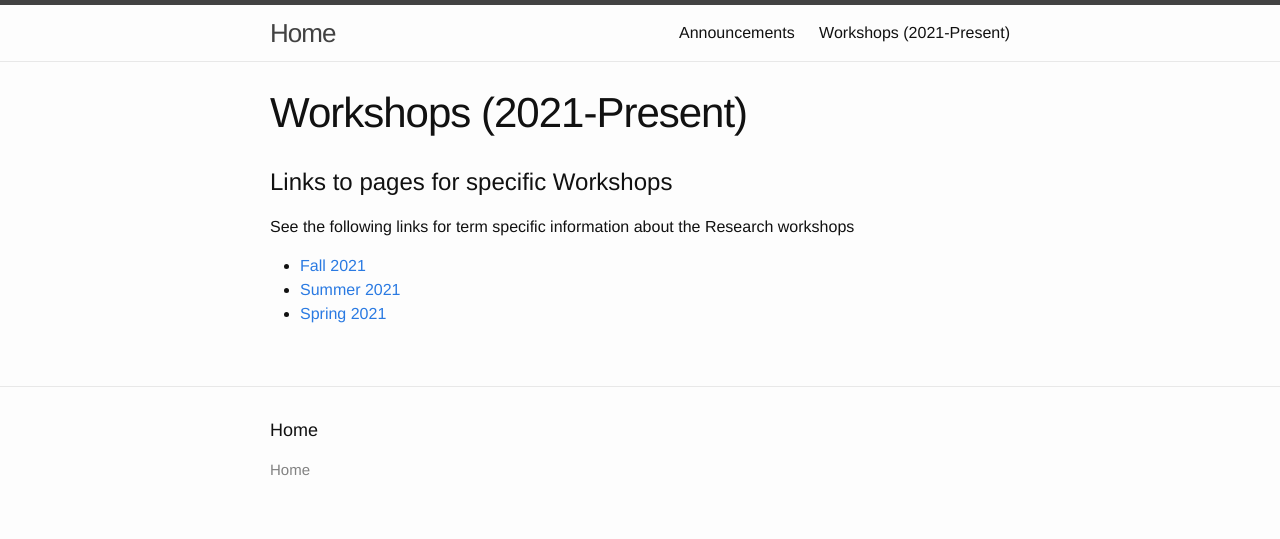
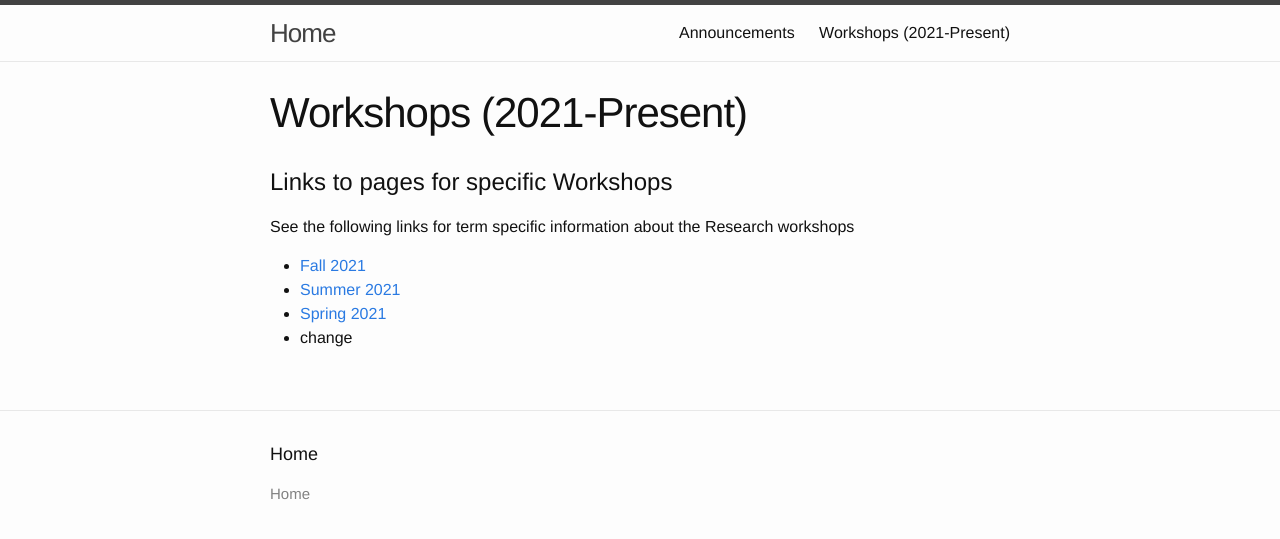
Before and after one commit to ColumbiaUndergradMathModeling/Home, a Jekyll site: the page built from workshops.md, in a window 1280 px wide. Shown: the top 539 px of the page. Built offline with Jekyll 4.4.1, drawn with Linux system fonts in a browser that asks for light colours.

Commit message:
Update workshops.md
update links

```diff
--- a/workshops.md
+++ b/workshops.md
@@ -10,6 +10,7 @@
 
 See the following links for term specific information about the Research workshops
 
-* [Fall 2021](/Home/workshops/Fa21/)
-* [Summer 2021](/Home/workshops/Su21/)
-* [Spring 2021](/Home/workshops/Sp21/)
+* [Fall 2021](/workshops/Fa21/)
+* [Summer 2021](/workshops/Su21/)
+* [Spring 2021](/workshops/Sp21/)
+* change
```
